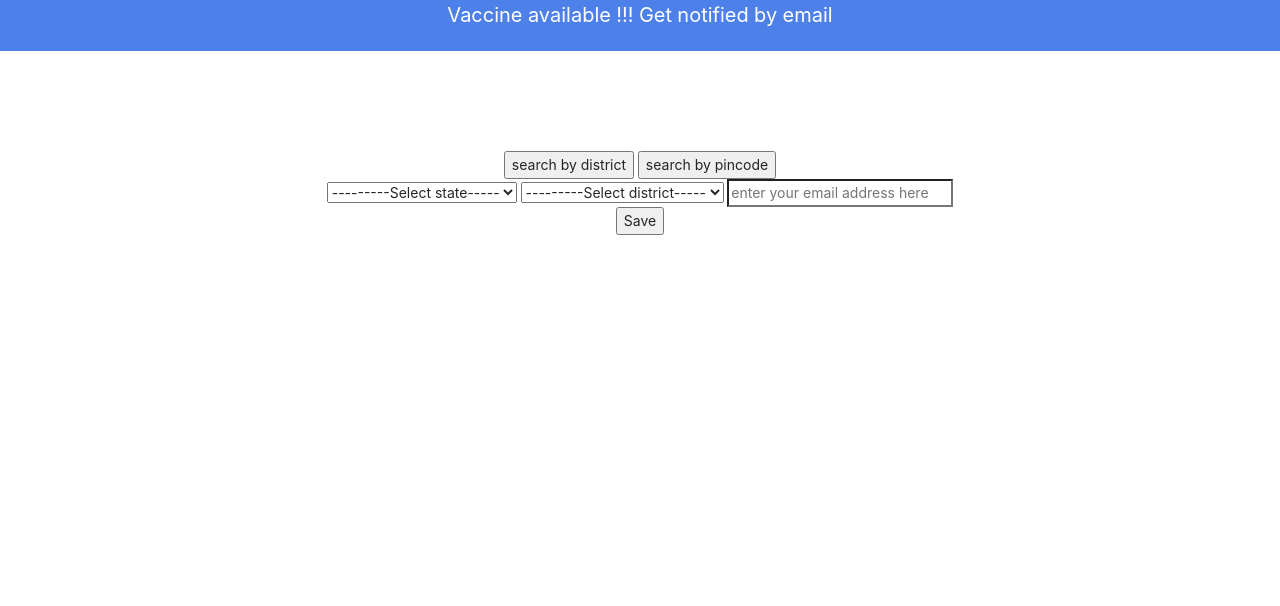
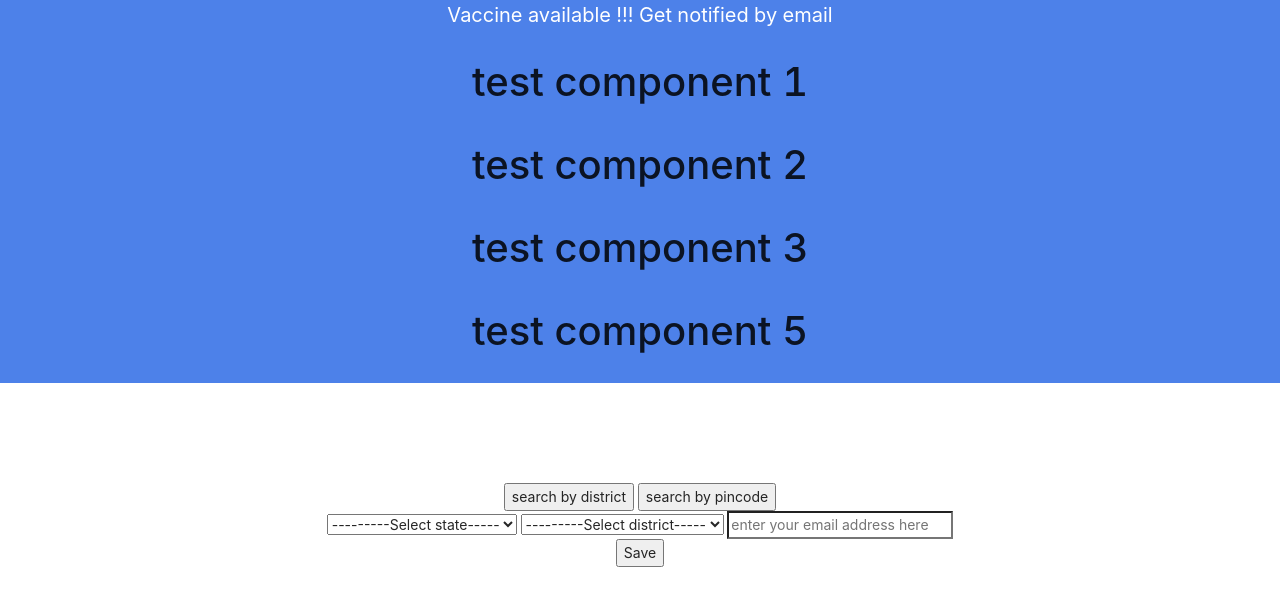
Before and after one commit to abhashkumar/covinui, a React (Create React App) app: page / in a window 1280 px wide. Shown: the top 606 px of the page. Built offline with nearby package versions, Linux system fonts and the light colour scheme.

Commit message:
understanding props and using maps to render components

```diff
--- a/src/App.js
+++ b/src/App.js
@@ -3,6 +3,9 @@ import 'antd/dist/antd.css';
 import React from 'react';
 import PincodeComponent from './PincodeComponent';
 import DistrictComponent from './DistrictComponent';
+
+import  TestCOmponent1  from './TestCOmponent1';
+
 class App extends  React.Component{
   constructor() {
     super()
@@ -18,11 +21,21 @@ class App extends  React.Component{
       isDistrictSelect: name === "byDistrict"
     })
   }
+  testComponentsList = [2,3,5].map((item) => {
+    return(
+      <TestCOmponent1 id = {item} />
+    )
+  })
   render() {
     return (
       <div className="App">
         <header className="App-header">
           <div><p> Vaccine available !!! Get notified by email</p></div>
+          <TestCOmponent1 id = {1}
+          ispun = {true}
+          cooments = {["A","B","C"]}
+          />
+          {this.testComponentsList}
         </header>
         <div className = "center">
             <button type="button" name = "byDistrict" onClick = {this.handleClick}>search by district</button>
--- /dev/null
+++ b/src/TestCOmponent1.js
@@ -0,0 +1,14 @@
+
+import React from "react"
+
+function TestCOmponent1(props)
+{
+    //destructuring props
+    const {id} = props
+    console.log(props)
+    return (
+        <h1>test component {id}</h1>
+    )
+}
+
+export default TestCOmponent1
```
